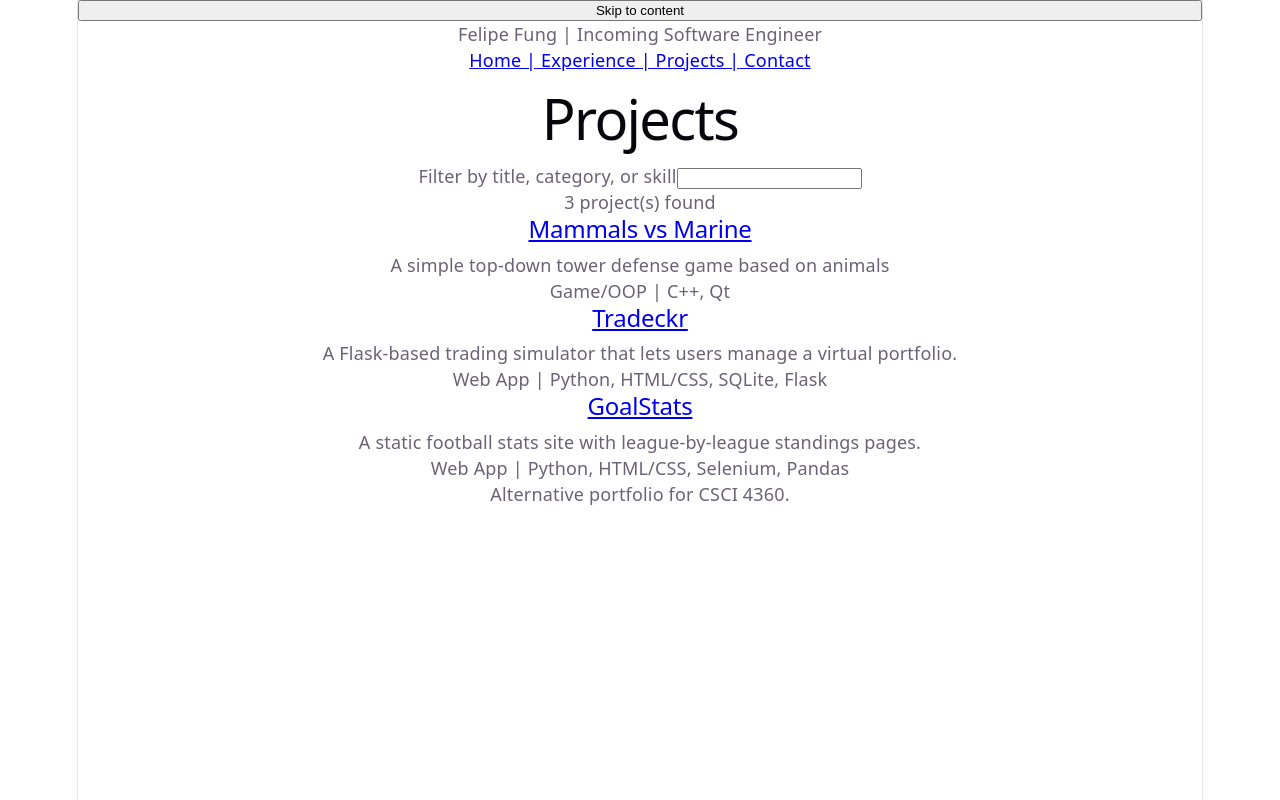
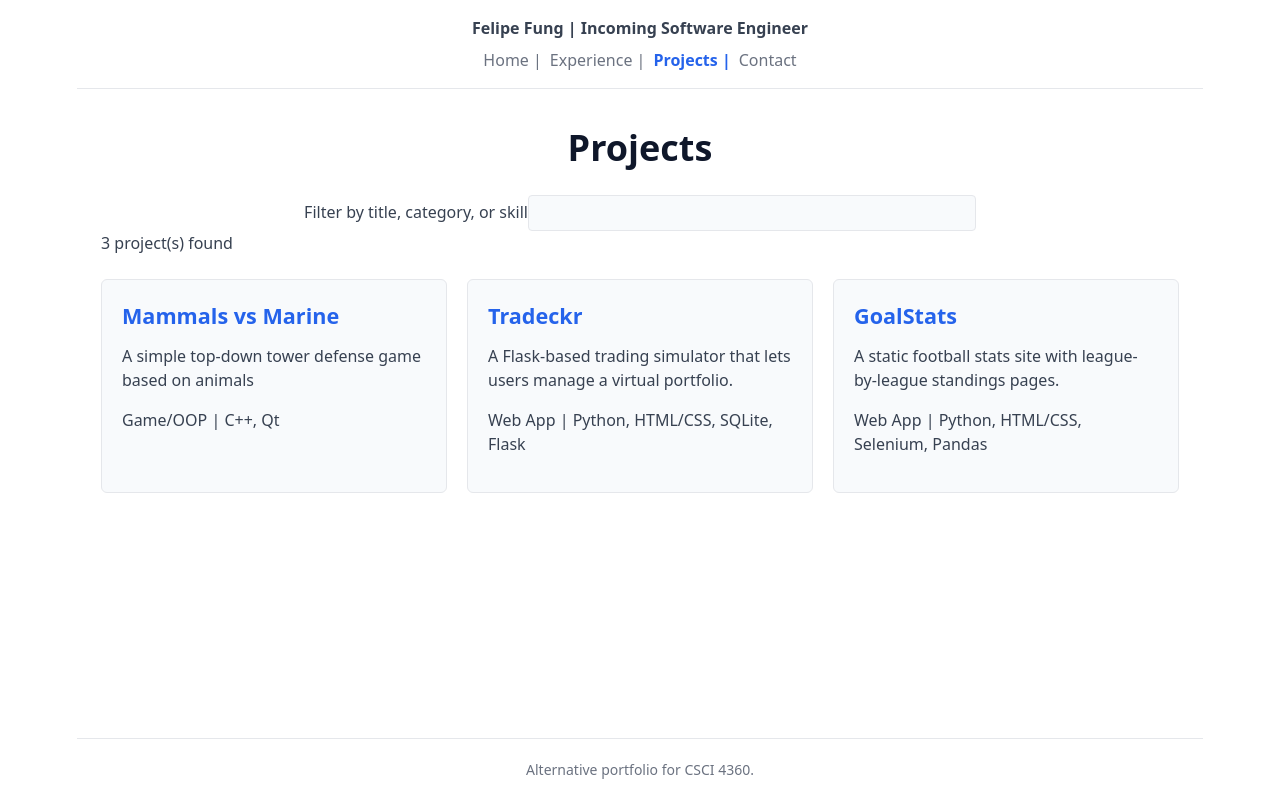
Before and after one commit to FelipeF-04/CSCI4360_portfolio, a React (Vite) app: page /#/projects in a window 1280 px wide. Built offline with nearby package versions, Linux system fonts and the light colour scheme.

Commit message:
Checkpoint: css modified

```diff
--- a/src/index.css
+++ b/src/index.css
@@ -1,121 +1,184 @@
+/* Core Variables & Dark Mode */
 :root {
-  --text: #6b6375;
-  --text-h: #08060d;
-  --bg: #fff;
-  --border: #e5e4e7;
-  --code-bg: #f4f3ec;
-  --accent: #aa3bff;
-  --accent-bg: rgba(170, 59, 255, 0.1);
-  --accent-border: rgba(170, 59, 255, 0.5);
-  --social-bg: rgba(244, 243, 236, 0.5);
-  --shadow:
-    rgba(0, 0, 0, 0.1) 0 10px 15px -3px, rgba(0, 0, 0, 0.05) 0 4px 6px -2px;
-
-  --sans: system-ui, 'Segoe UI', Roboto, sans-serif;
-  --heading: system-ui, 'Segoe UI', Roboto, sans-serif;
-  --mono: ui-monospace, Consolas, monospace;
-
-  font: 18px/145% var(--sans);
-  letter-spacing: 0.18px;
-  color-scheme: light dark;
-  color: var(--text);
-  background: var(--bg);
-  font-synthesis: none;
-  text-rendering: optimizeLegibility;
-  -webkit-font-smoothing: antialiased;
-  -moz-osx-font-smoothing: grayscale;
-
-  @media (max-width: 1024px) {
-    font-size: 16px;
-  }
+  --bg: #ffffff;
+  --surface: #f8fafc;
+  --text: #374151;
+  --text-h: #0f172a;
+  --border: #e5e7eb;
+  --primary: #2563eb;
+  --muted: #6b7280;
 }
 
 @media (prefers-color-scheme: dark) {
   :root {
-    --text: #9ca3af;
-    --text-h: #f3f4f6;
-    --bg: #16171d;
-    --border: #2e303a;
-    --code-bg: #1f2028;
-    --accent: #c084fc;
-    --accent-bg: rgba(192, 132, 252, 0.15);
-    --accent-border: rgba(192, 132, 252, 0.5);
-    --social-bg: rgba(47, 48, 58, 0.5);
-    --shadow:
-      rgba(0, 0, 0, 0.4) 0 10px 15px -3px, rgba(0, 0, 0, 0.25) 0 4px 6px -2px;
+    --bg: #0f172a;
+    --surface: #1e293b;
+    --text: #cbd5e1;
+    --text-h: #f8fafc;
+    --border: #334155;
+    --primary: #60a5fa;
+    --muted: #94a3b8;
   }
+}
 
-  #social .button-icon {
-    filter: invert(1) brightness(2);
-  }
+/* Base Reset & Main Layout Centering */
+* {
+  box-sizing: border-box;
 }
 
 body {
   margin: 0;
+  font-family: system-ui, -apple-system, sans-serif;
+  line-height: 1.5;
+  color: var(--text);
+  background: var(--bg);
 }
 
 #root {
-  width: 1126px;
-  max-width: 100%;
+  width: 100%;
+  max-width: 1126px;
   margin: 0 auto;
   text-align: center;
-  border-inline: 1px solid var(--border);
-  min-height: 100svh;
+  min-height: 100vh;
   display: flex;
   flex-direction: column;
-  box-sizing: border-box;
 }
 
-h1,
-h2 {
-  font-family: var(--heading);
-  font-weight: 500;
+main {
+  flex: 1;
+  width: 100%;
+  padding: 2rem 1.5rem;
+}
+
+/* Page Titles & Headers (Centered) */
+h1, h2, h3, h4 {
   color: var(--text-h);
+  text-align: center;
+  margin-top: 0;
 }
 
 h1 {
-  font-size: 56px;
-  letter-spacing: -1.68px;
-  margin: 32px 0;
-  @media (max-width: 1024px) {
-    font-size: 36px;
-    margin: 20px 0;
-  }
-}
-h2 {
-  font-size: 24px;
-  line-height: 118%;
-  letter-spacing: -0.24px;
-  margin: 0 0 8px;
-  @media (max-width: 1024px) {
-    font-size: 20px;
-  }
+  font-size: 2.25rem;
+  margin-bottom: 1.25rem;
 }
 
-h4 {
-  margin: 0 0 5px;
+h2 {
+  font-size: 1.35rem;
+  margin-top: 1.5rem;
+  margin-bottom: 0.75rem;
 }
-p {
+
+/* Paragraphs & Text Content (Justified) */
+p, .details {
+  text-align: justify;
+  margin-top: 0;
+  margin-bottom: 1rem;
+}
+
+/* Header & Navigation */
+header {
+  border-bottom: 1px solid var(--border);
+  padding: 1rem 1.5rem;
+  display: flex;
+  flex-direction: column;
+  align-items: center;
+  gap: 0.5rem;
+}
+
+header .brand {
+  text-align: center;
+  font-weight: 600;
   margin: 0;
 }
 
-code,
-.counter {
-  font-family: var(--mono);
-  display: inline-flex;
-  border-radius: 4px;
-  color: var(--text-h);
+header nav {
+  display: flex;
+  justify-content: center;
+  gap: 0.5rem;
 }
 
-code {
-  font-size: 15px;
-  line-height: 135%;
-  padding: 4px 8px;
-  background: var(--code-bg);
+header nav a {
+  color: var(--muted);
+  text-decoration: none;
 }
 
-.details {
-  max-width: 450px;
-  margin: 0 auto;
-  text-align: justify;
+header nav a.active {
+  color: var(--primary);
+  font-weight: 700;
 }
+
+/* Footer */
+footer {
+  border-top: 1px solid var(--border);
+  padding: 1.25rem;
+  text-align: center;
+  color: var(--muted);
+  font-size: 0.875rem;
+}
+
+/* Accessibility & Focus */
+.skip-link {
+  position: absolute;
+  top: -100px;
+  left: 1rem;
+}
+
+.skip-link:focus {
+  top: 1rem;
+}
+
+:focus-visible {
+  outline: 3px solid var(--primary);
+  outline-offset: 3px;
+}
+
+/* Links & Interactive Elements */
+a {
+  color: var(--primary);
+  text-decoration: none;
+}
+
+a:hover {
+  text-decoration: underline;
+}
+
+input {
+  width: 100%;
+  max-width: 28rem;
+  padding: 0.5rem;
+  font-size: 1rem;
+  background: var(--surface);
+  color: var(--text);
+  border: 1px solid var(--border);
+  border-radius: 4px;
+}
+
+/* Project Cards & Grid */
+.grid {
+  display: grid;
+  grid-template-columns: repeat(auto-fill, minmax(260px, 1fr));
+  gap: 1.25rem;
+  margin-top: 1.5rem;
+}
+
+.card {
+  background: var(--surface);
+  border: 1px solid var(--border);
+  border-radius: 6px;
+  padding: 1.25rem;
+  text-align: left;
+}
+
+.card h2 {
+  text-align: left;
+  margin-top: 0;
+}
+
+.card p {
+  text-align: left;
+}
+
+img {
+  max-width: 100%;
+  height: auto;
+}
```
